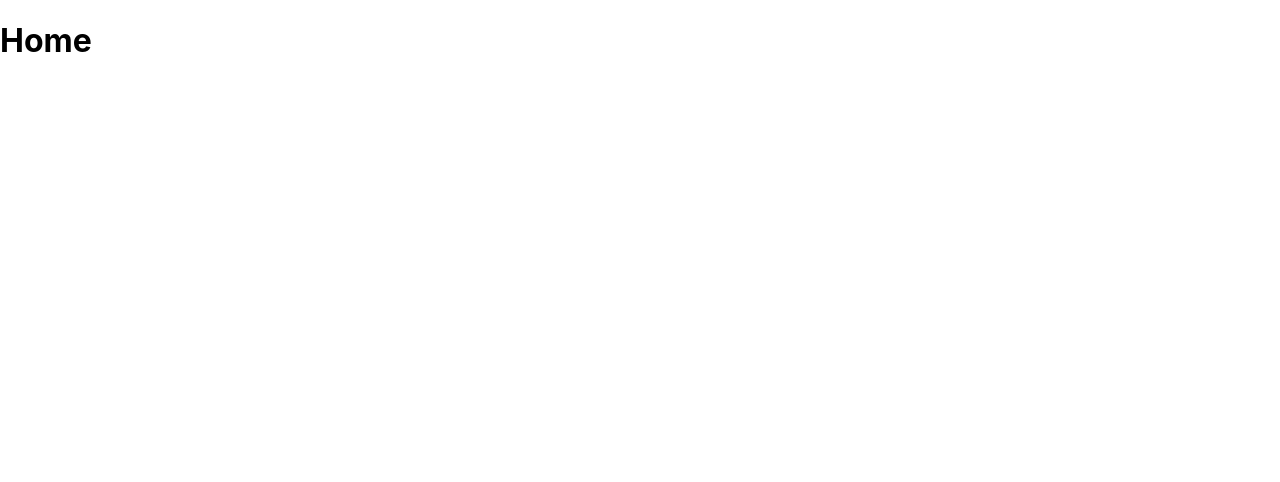
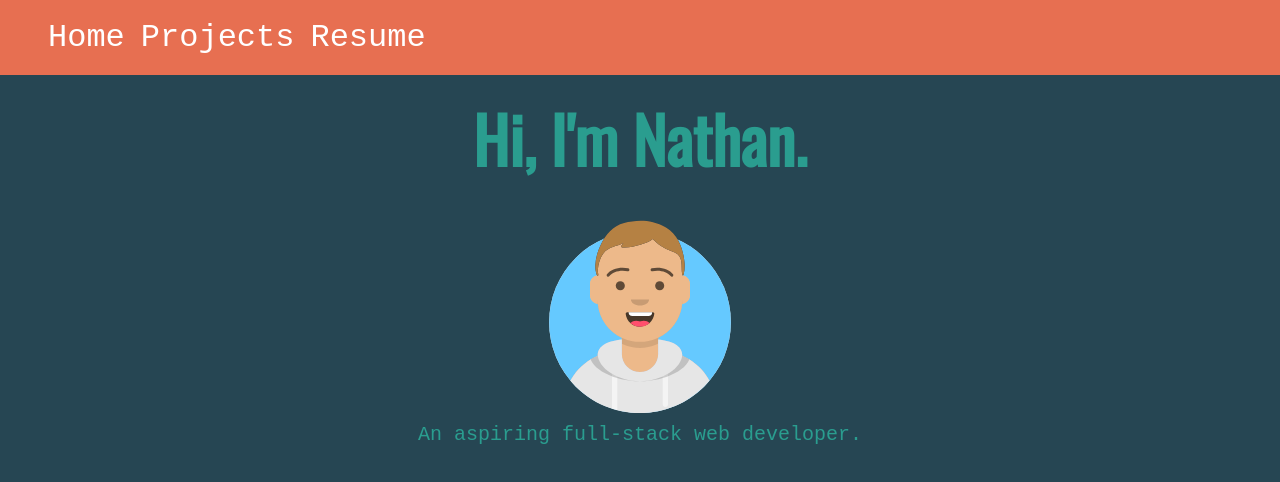
Before and after one commit to nathanflsmith/nathanflsmith.github.io, a React (Create React App) app: page / in a window 1280 px wide. Shown: the top 482 px of the page. Built offline with nearby package versions, Linux system fonts and the light colour scheme.

Commit message:
Work on homepage

```diff
--- a/public/index.html
+++ b/public/index.html
@@ -24,7 +24,10 @@
       work correctly both with client-side routing and a non-root public URL.
       Learn how to configure a non-root public URL by running `npm run build`.
     -->
-    <title>React App</title>
+    <title>Nathan Smith</title>
+    <link rel="preconnect" href="https://fonts.googleapis.com">
+    <link rel="preconnect" href="https://fonts.gstatic.com" crossorigin>
+    <link href="https://fonts.googleapis.com/css2?family=Oswald&display=swap" rel="stylesheet">
   </head>
   <body>
     <noscript>You need to enable JavaScript to run this app.</noscript>
--- a/src/App.tsx
+++ b/src/App.tsx
@@ -5,8 +5,25 @@ import { BrowserRouter as Router, Switch, Route, Link } from 'react-router-dom';
 function App() {
   return (
     <Router>
+      <header>
+        <nav>
+            <ul>
+              <li>
+                <Link to="/">Home</Link>
+              </li>
+              <li>
+                <Link to="/projects">Projects</Link>
+              </li>
+              <li>
+                <Link to="/resume">Resume</Link>
+              </li>
+            </ul>
+        </nav>
+      </header>
       <Switch>
-        <Route path="/" component={Home} />
+        <Route exact path="/" component={Home} />
+        <Route path="/projects" component={Home}/>
+        <Route path="/resume" component={Home}/>
       </Switch>
     </Router>
   );
--- a/src/components/Home.tsx
+++ b/src/components/Home.tsx
@@ -1,9 +1,18 @@
-import React from 'react'
+import React from 'react';
+import Avatar from '../Avatar.svg';
 
 const Home = () => {
-	return (
-		<h1>Home</h1>
-	);
+  return (
+    <main>
+      <section className="hero">
+        <h1 className="hero-title">Hi, I'm Nathan.</h1>
+        <figure>
+          <img className="hero-img" src={Avatar} alt="My avatar." />
+          <figcaption>An aspiring full-stack web developer.</figcaption>
+        </figure>
+      </section>
+    </main>
+  );
 };
 
 export default Home;
--- a/src/index.css
+++ b/src/index.css
@@ -1,13 +1,65 @@
 body {
   margin: 0;
-  font-family: -apple-system, BlinkMacSystemFont, 'Segoe UI', 'Roboto', 'Oxygen',
-    'Ubuntu', 'Cantarell', 'Fira Sans', 'Droid Sans', 'Helvetica Neue',
-    sans-serif;
-  -webkit-font-smoothing: antialiased;
-  -moz-osx-font-smoothing: grayscale;
+  background: #264653;
 }
 
-code {
-  font-family: source-code-pro, Menlo, Monaco, Consolas, 'Courier New',
-    monospace;
+header nav {
+  display: flex;
+  justify-content: space-between;
+  margin: 0;
+  padding: 0;
+  width: 100%;
+  height: 75px;
+  background: #E76F51;
 }
+
+header nav ul {
+  display: flex;
+  justify-content: space-between;
+  align-items: center;
+  list-style: none;
+}
+
+header nav a {
+  font-family: 'Source Code Pro', monospace;
+  text-decoration: none;
+  color: #fff;
+  display: block;
+  padding: 8px;
+  font-size: 2em;
+}
+
+@media screen and (max-width: 435px) {
+  header nav a {
+    font-size: 1.5em;
+  }
+}
+
+header nav li {
+  float: left;
+}
+
+.hero-title {
+  font-family: 'Oswald', sans-serif;
+  text-align: center;
+  color: #2A9D8F;
+  font-size: 4em;
+  margin: 1rem;
+}
+
+.hero-img {
+  display: block;
+  margin: 0 auto;
+  max-width: 200px;
+  width: 100%;
+  height: auto;
+}
+
+.hero figcaption {
+  text-align: center;
+  margin: .5em auto;
+  font-family: 'Source Code Pro', monospace;
+  color: #2A9D8F;
+  font-size: 1.25em;
+  max-width: 50%;
+}
```
Also changed, not shown: src/Avatar.svg (added), 1 other file (tests, documents, lock files or other folders).
